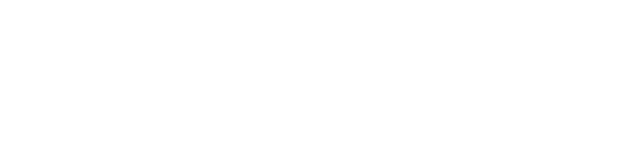
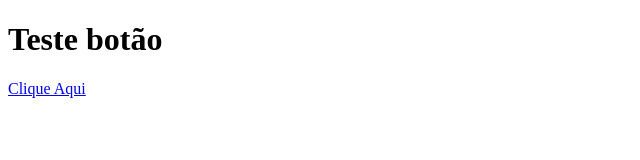
Before and after one commit to DevNdn/TesteGit, a plain HTML site: page index.html in a window 1280 px wide. Shown: the whole page, without its empty margins (0-640 px from the left). Drawn offline with Linux system fonts and the light colour scheme.

Commit message:
Criação de botão

```diff
--- a/index.html
+++ b/index.html
@@ -7,6 +7,7 @@
     <title>Exemplo de página web</title>
 </head>
 <body>
-
+    <h1>Teste botão</h1>
+    <a href="https://www.youtube.com/watch?v=UBAX-13g8OM&t=214s" target="_blank" rel="external">Clique Aqui</a>
 </body>
 </html>
```
